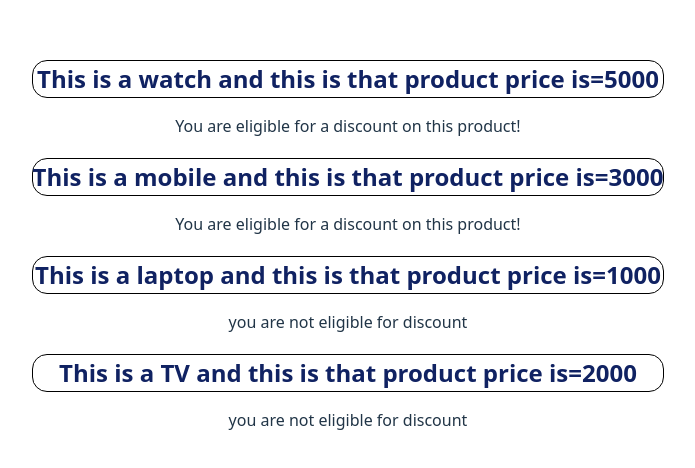
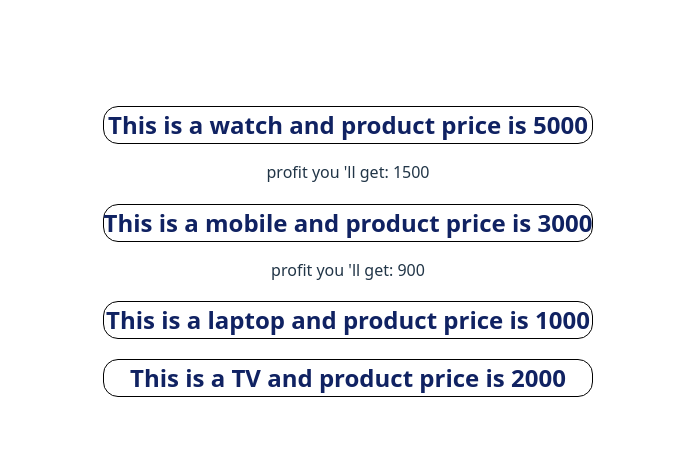
Before and after one commit to Abhay9326397439/react-practice, a React (Vite) app: page / in a window 1280 px wide. Shown: the part 156-624 px from the top of the page, without its empty margins (292-987 px from the left). Built offline with nearby package versions, Linux system fonts and the light colour scheme.

Commit message:
using ternary operator

```diff
--- a/src/ProductItem.jsx
+++ b/src/ProductItem.jsx
@@ -1,14 +1,14 @@
 import "./ProductItem.css";
 
-function ProductItem({title, price}) {
-    let isdiscount= price>=3000 ? "You are eligible for a discount on this product!" : "you are not eligible for discount";
+function ProductItem({ title, price }) {
     return (
         <div>
-        <h2 className="product-title">This is a {title} and this is that product price is={price}</h2>
-        <p className="discount-info">{isdiscount}</p>
+            <h2 className="product-title">
+                This is a {title} and product price is {price}
+            </h2>
+            {price >=3000 ? (<p> profit you 'll get: {price *0.30} </p>) : null}
         </div>
     );
-
 }
 
 export default ProductItem;
```
